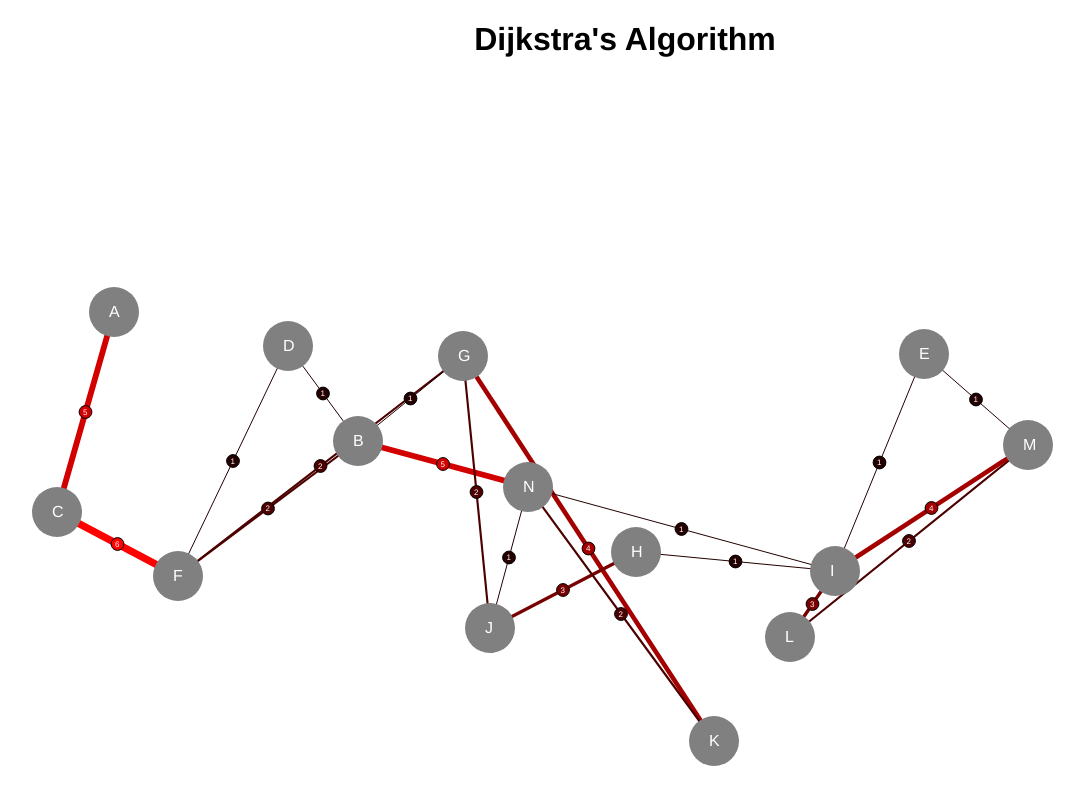
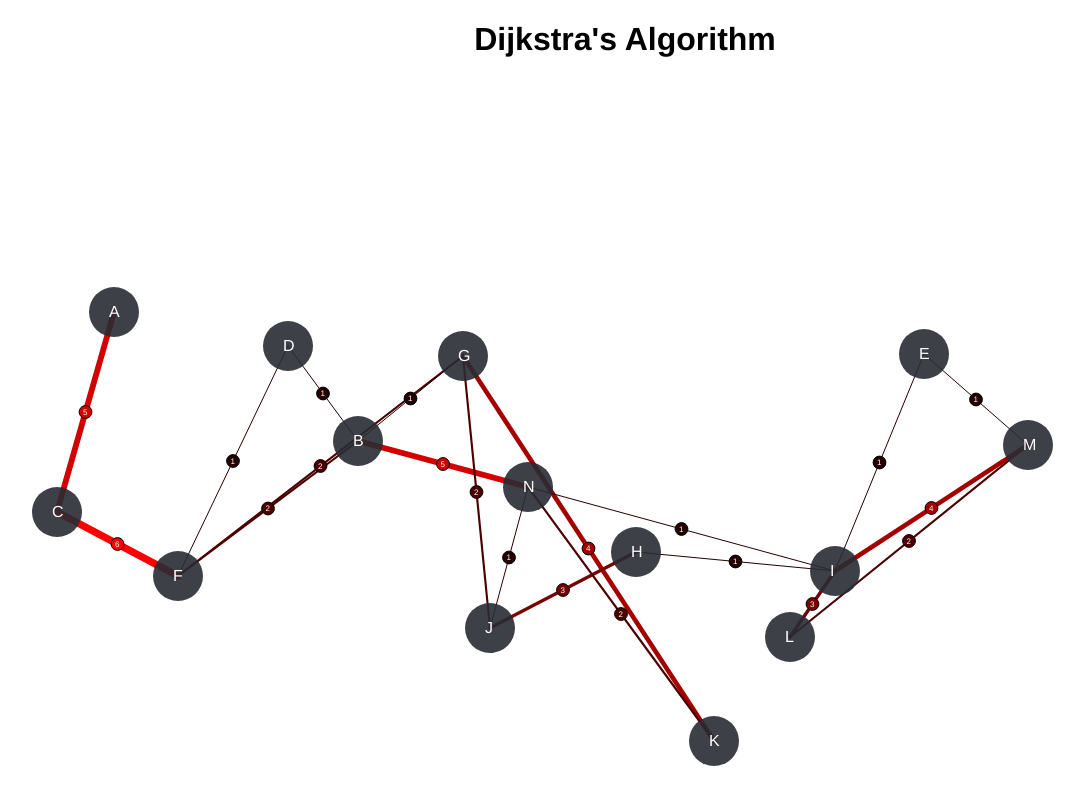
Before and after one commit to rscarbel/dijkstras-algorithm, a React (Create React App) app: page / in a window 1280 px wide. Shown: the top 804 px of the page, without its empty margins (15-1099 px from the left). Built offline with nearby package versions, Linux system fonts and the light colour scheme.

Commit message:
Nodes are see-through

```diff
--- a/src/components/Node.js
+++ b/src/components/Node.js
@@ -3,13 +3,13 @@ const Node = ({ name, x, y }) => {
   const divStyle = {
     top: y,
     left: x,
-    zIndex: 1
+    zIndex: 2
   };
 
   return <>
   <div className='node-circle' id={name}  style={divStyle}>
     <svg>
-      <circle className='node' cx='25' cy='25' r='25' fill='gray' />
+      <circle className='node' cx='25' cy='25' r='25' fill='#282c34' opacity={0.9} />
       <text x='20' y='29.5' fill='white'>{name}</text>
     </svg>
   </div>
```
